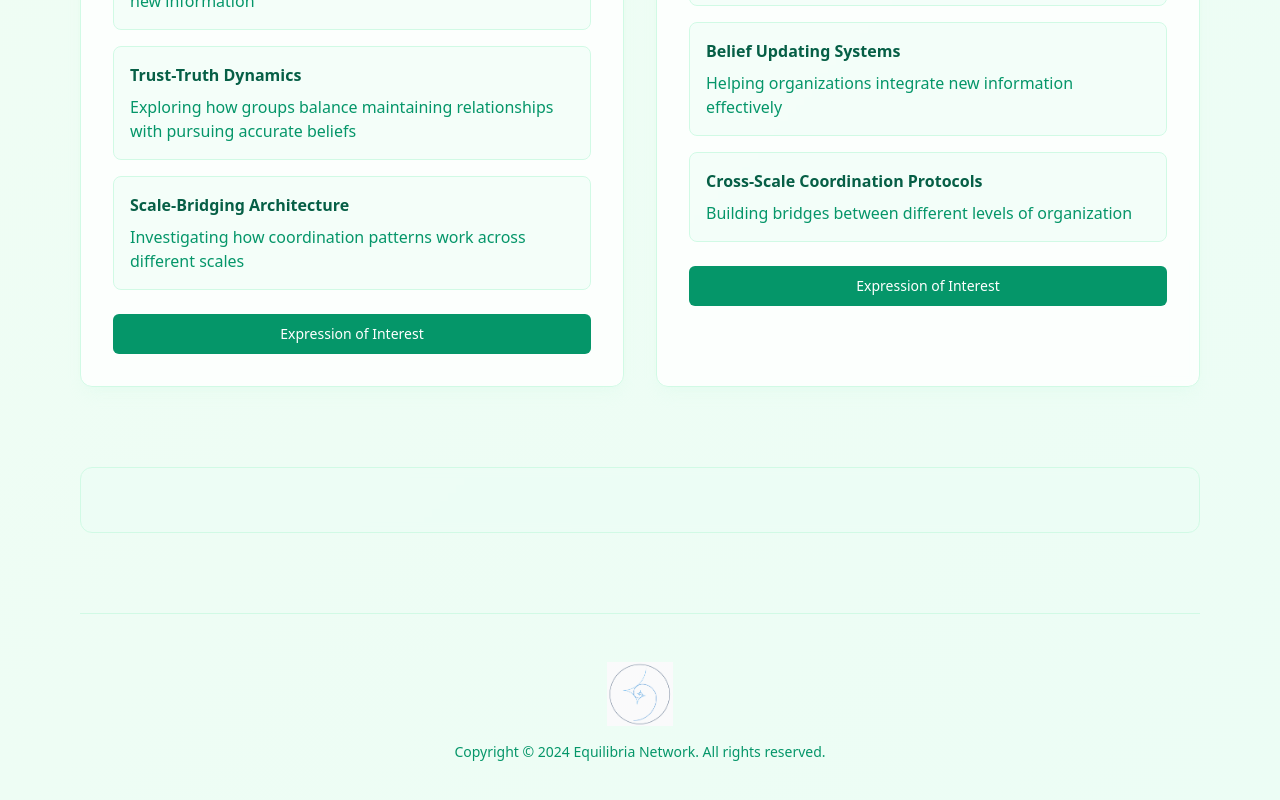
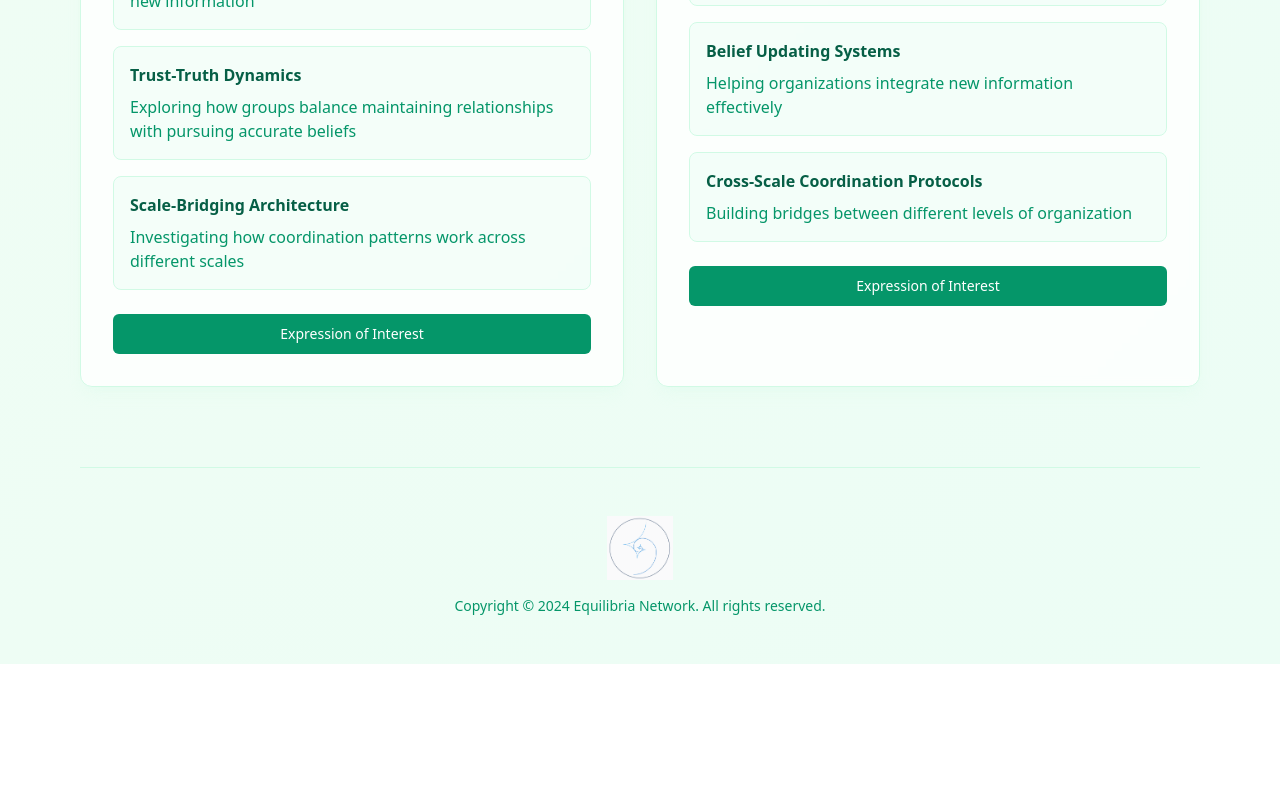
Before and after one commit to Equilibria-Network/eq-network, a React (Vite) app: page / in a window 1280 px wide. Shown: the part 623-1423 px from the top of the page. After the commit the page ends 1287 px from the top, so only its background shows below. Built offline with nearby package versions, Linux system fonts and the light colour scheme.

Commit message:
Update Index.tsx

```diff
--- a/src/pages/Index.tsx
+++ b/src/pages/Index.tsx
@@ -89,15 +89,10 @@ const Index = () => {
           </section>
         </div>
 
-        {/* Call to Action */}
-        <section className="text-center space-y-6 bg-emerald-50/50 backdrop-blur-sm p-8 rounded-xl border border-emerald-100 animate-fade-up">
-          {/* Remove the form element and its button */}
-        </section>
-
-        {/* Newsletter Signup */}
-        <section className="text-center space-y-6 animate-fade-up">
-          <div className="ml-embedded" data-form="NU2hRJ"></div>
-        </section>
+          {/* Newsletter Signup */}
+          <section className="text-center space-y-6 animate-fade-up">
+            <div className="ml-embedded" data-form="NU2hRJ"></div>
+          </section>
 
         {/* Footer */}
         <footer className="text-center space-y-4 pt-12 border-t border-emerald-100">
```
